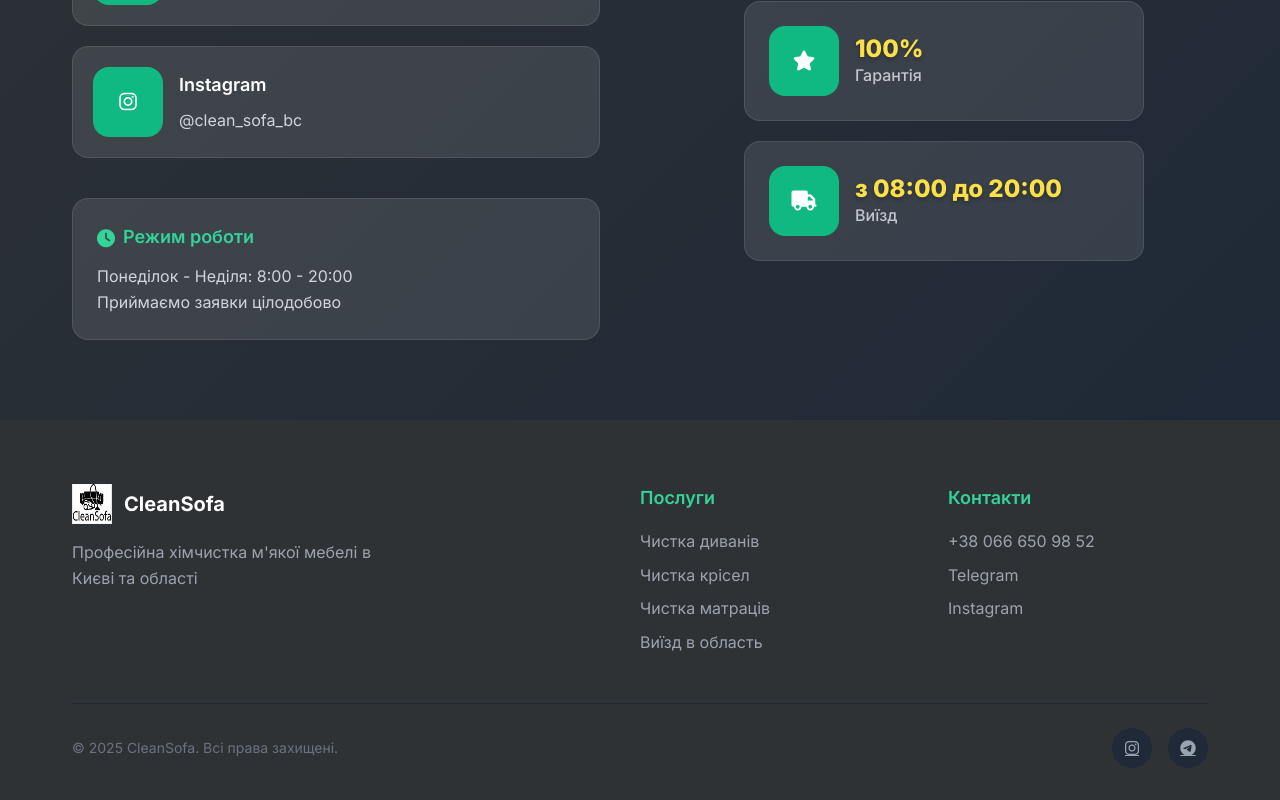
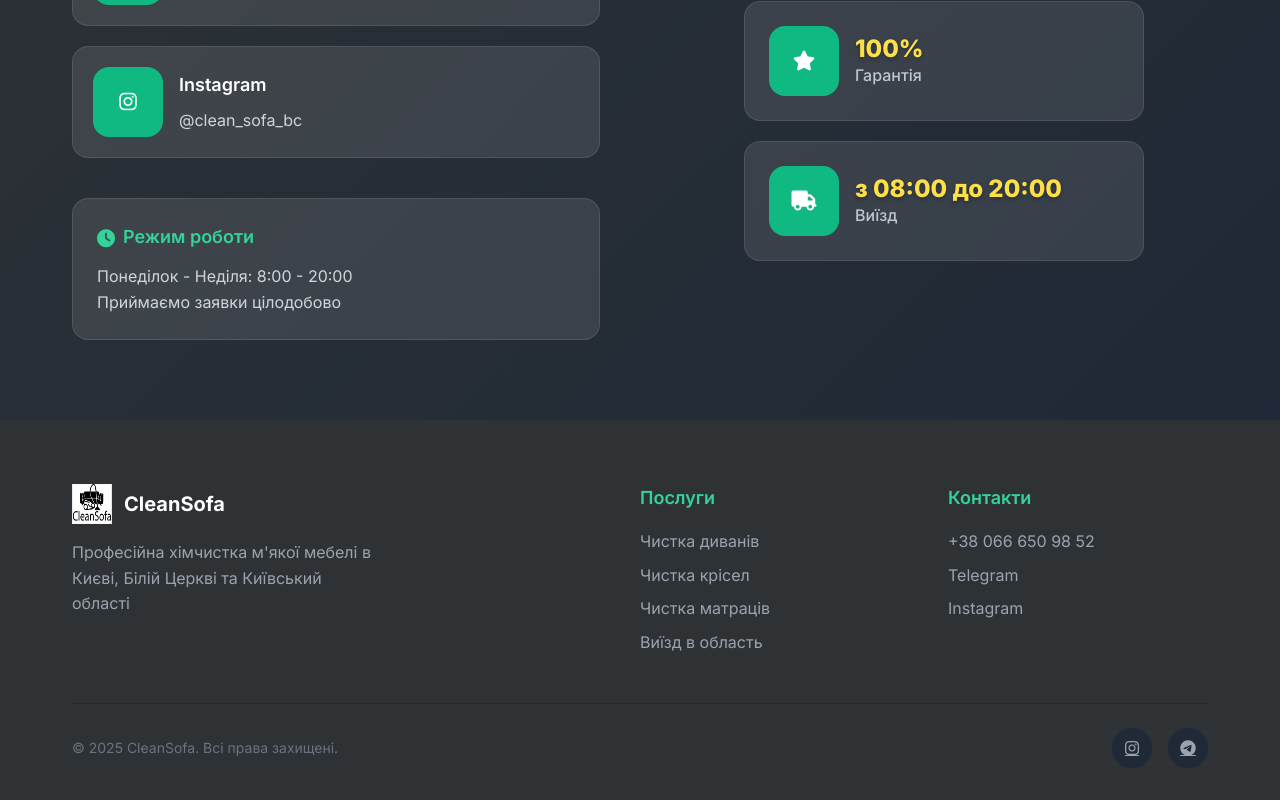
Before and after one commit to IhnatVelykoivan/cleansofa-website, a plain HTML site: page index.html in a window 1280 px wide. Shown: the part 4162-4962 px from the top of the page. Drawn offline with Linux system fonts and the light colour scheme.

Commit message:
change text

```diff
--- a/index.html
+++ b/index.html
@@ -514,7 +514,7 @@
                     <img src="images/logo-cleansofa.PNG" alt="CleanSofa">
                     <span>CleanSofa</span>
                 </div>
-                <p>Професійна хімчистка м'якої мебелі в Києві та області</p>
+                <p>Професійна хімчистка м'якої мебелі в Києві, Білій Церкві та Київський області</p>
             </div>
 
             <div class="footer-links">
```
